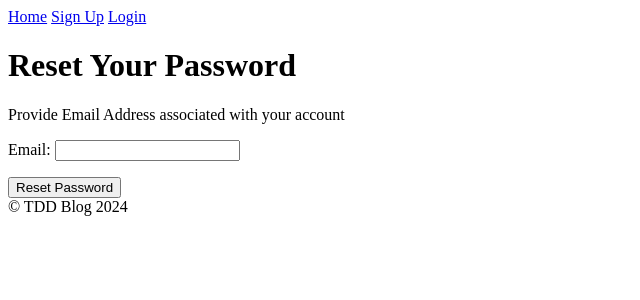
After one commit to js9605/TDD-BlogDjango_Project, a Django app: page /accounts/password_reset/ in a window 1280 px wide. The commit adds this page. Shown: the top 300 px of the page, without its empty margins (0-640 px from the left). Run offline with Django 5.2, Linux system fonts and the light colour scheme.

Commit message:
Add resetting user password

```diff
--- a/accounts/urls.py
+++ b/accounts/urls.py
@@ -1,9 +1,23 @@
 from django.urls import path
+from django.contrib.auth import views as auth_views
 from . import views
 
 
 urlpatterns = [
     path('signup/', views.register_user, name='signup_page'),
     path('login/', views.login_page, name = 'login_page'),
-    path('logout/', views.logout_user, name = 'logout')
+    path('logout/', views.logout_user, name = 'logout'),
+
+    path('password_reset/', auth_views.PasswordResetView.as_view(
+        template_name = 'accounts/password_reset.html'
+    ), name = 'password_reset'),
+    path('password_reset_done/', auth_views.PasswordResetDoneView.as_view(
+        template_name = 'accounts/password_reset_done.html'
+    ), name = 'password_reset_done'),
+    path('reset/<uidb64>/<token>', auth_views.PasswordResetConfirmView.as_view(
+        template_name = 'accounts/password_reset_confirm.html'
+    ), name = 'password_reset_confirm'),
+    path('password_reset_complete', auth_views.PasswordResetCompleteView.as_view(
+        template_name = 'accounts/password_reset_complete.html'
+    ), name = 'password_reset_complete'),
 ]
--- a/blog/settings.py
+++ b/blog/settings.py
@@ -83,6 +83,9 @@ DATABASES = {
     }
 }
 
+# EMAIL SETTINGS
+EMAIL_BACKEND = 'django.core.mail.backends.console.EmailBackend'
+
 
 # Password validation
 # https://docs.djangoproject.com/en/5.0/ref/settings/#auth-password-validators
--- a/templates/accounts/login.html
+++ b/templates/accounts/login.html
@@ -6,5 +6,6 @@
         {% csrf_token %}
         {{form}}
         <input type="submit" value="Login">
+        <small><p><a href="{% url 'password_reset' %}">Forgot Password?</a></p></small>
     </form>
 {% endblock content %}
--- /dev/null
+++ b/templates/accounts/password_reset.html
@@ -0,0 +1,11 @@
+{% extends 'base.html' %}
+
+{% block content %}
+    <h1>Reset Your Password</h1>
+    <p>Provide Email Address associated with your account</p>
+    <form action="" method = "post">
+        {% csrf_token %}
+        {{form.as_p}}
+        <input type="submit" value="Reset Password">
+    </form>
+{% endblock content %}
--- /dev/null
+++ b/templates/accounts/password_reset_complete.html
@@ -0,0 +1,5 @@
+{% extends 'base.html' %}
+
+{% block content %}
+    <p>You have successfully changed your password <a href="{% url 'login_page' %}">You can safely login</a></p>
+{% endblock content %}
--- /dev/null
+++ b/templates/accounts/password_reset_done.html
@@ -0,0 +1,5 @@
+{% extends 'base.html' %}
+
+{% block content %}
+    <p>Reset Password - email send</p>
+{% endblock content %}
--- /dev/null
+++ b/templates/accounts/password_reset_email.html
@@ -0,0 +1,6 @@
+<p>Follow this link to reset your password</p>
+
+<a href="{{protocol}}:{{domain}}{% url 'password_reset_confirm' uidb64=uid token=token %}"
+>Reset Password</a>
+
+{{protocol}}:{{domain}}{% url 'password_reset_confirm' uidb64=uid token=token %}
```
Also changed, not shown: templates/accounts/password_reset_confirm.html (added, +10 -0 lines), db.sqlite3.
